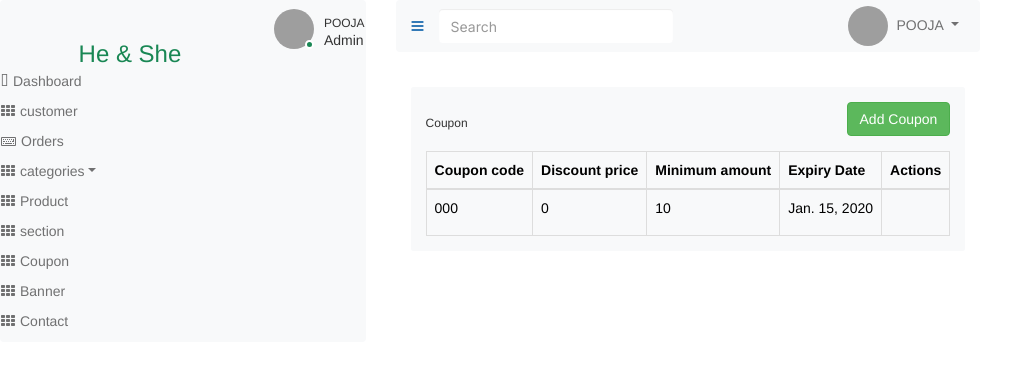
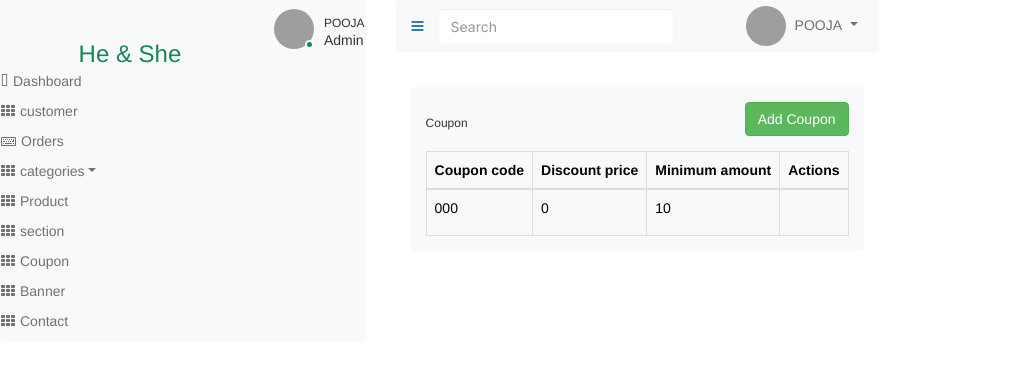
Before and after one commit to Poooooooooja-k/He-she, a Django app: template project/templates/coupon.html in a window 1280 px wide. Shown: the top 366 px of the page, without its empty margins (0-1019 px from the left). Run offline with Django 4.2, Linux system fonts and the light colour scheme; the template is opened without the code that fills it: values that come from a table or form of the project are taken from there, others are empty; tables that the repository leaves empty hold one stand-in row (values such as "Sample post"); some libraries are stand-ins or nearby versions; grey boxes are pictures that could not be loaded.

Commit message:
coupon template edit removed expiry date

```diff
--- a/project/templates/coupon.html
+++ b/project/templates/coupon.html
@@ -153,7 +153,6 @@
                                         <th scope="col">Coupon code</th>
                                         <th scope="col">Discount price</th>
                                         <th scope="col">Minimum amount</th>
-                                        <th scope="col">Expiry Date</th>
                                         <th scope="col">Actions</th>
                                     </tr>
                                 </thead>
@@ -163,7 +162,6 @@
                                         <td>{{ coupon.coupon_code }}</td>
                                         <td>{{ coupon.discount_price }}</td>
                                         <td>{{ coupon.minimum_amount }}</td>
-                                        <td>{{ coupon.expiry_date }}</td>
                                         <td>
                                             <a href="{% url 'edit_coupon' id=coupon.id %}" class="edit"><i class="material-icons" title="Edit">&#xE254;</i></a>
                                             <a href="#" class="delete" data-toggle="modal" data-target="#deleteModal{{ coupon.id }}"><i class="material-icons" data-toggle="tooltip" title="Delete">&#xE872;</i></a>
@@ -207,12 +205,6 @@
                     <label>Minimum Amount</label>
                     <input class="form-control" type="text" placeholder="" name="amount">
                 </div>
-                <div class="col-md-6 form-group">
-                    <label>Expiry date</label>
-                    <input class="form-control" type="date" placeholder="" name="date">
-                </div>
-
-
             <div class="modal-footer">
                 <button type="submit" class="btn btn-success">Save</button>
             </div>
--- a/project/templates/edit_coupon.html
+++ b/project/templates/edit_coupon.html
@@ -100,11 +100,6 @@
                                     <input name="amount" type="amount" class="form-control" value="{{ coupon.minimum_amount }}"  required>
                                 </div>
                                 <div class="form-group">
-                                    <label>Expiry Date</label>
-                                    <input name="date" type="date" class="form-control" value="{{ coupon.expiry_date }}"  required>
-                                </div>
-
-                                <div class="form-group">
                             <div class="modal-footer">
                                 <a href="{% url 'coupon' %}"><button type="button" class="btn btn-default" data-dismiss="modal">Cancel</button></a>
                                 <input type="submit" class="btn btn-success" value="Update">
```
